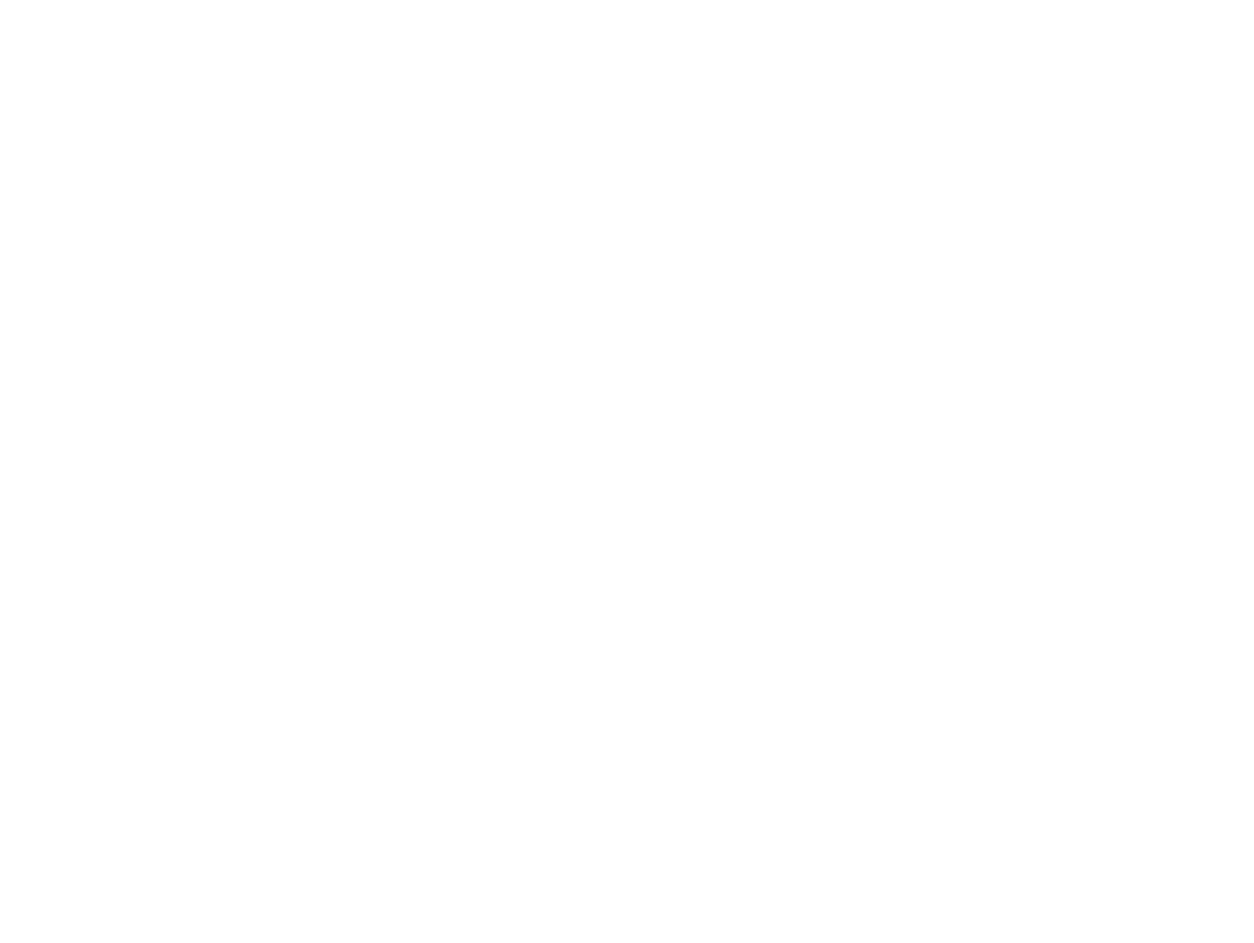
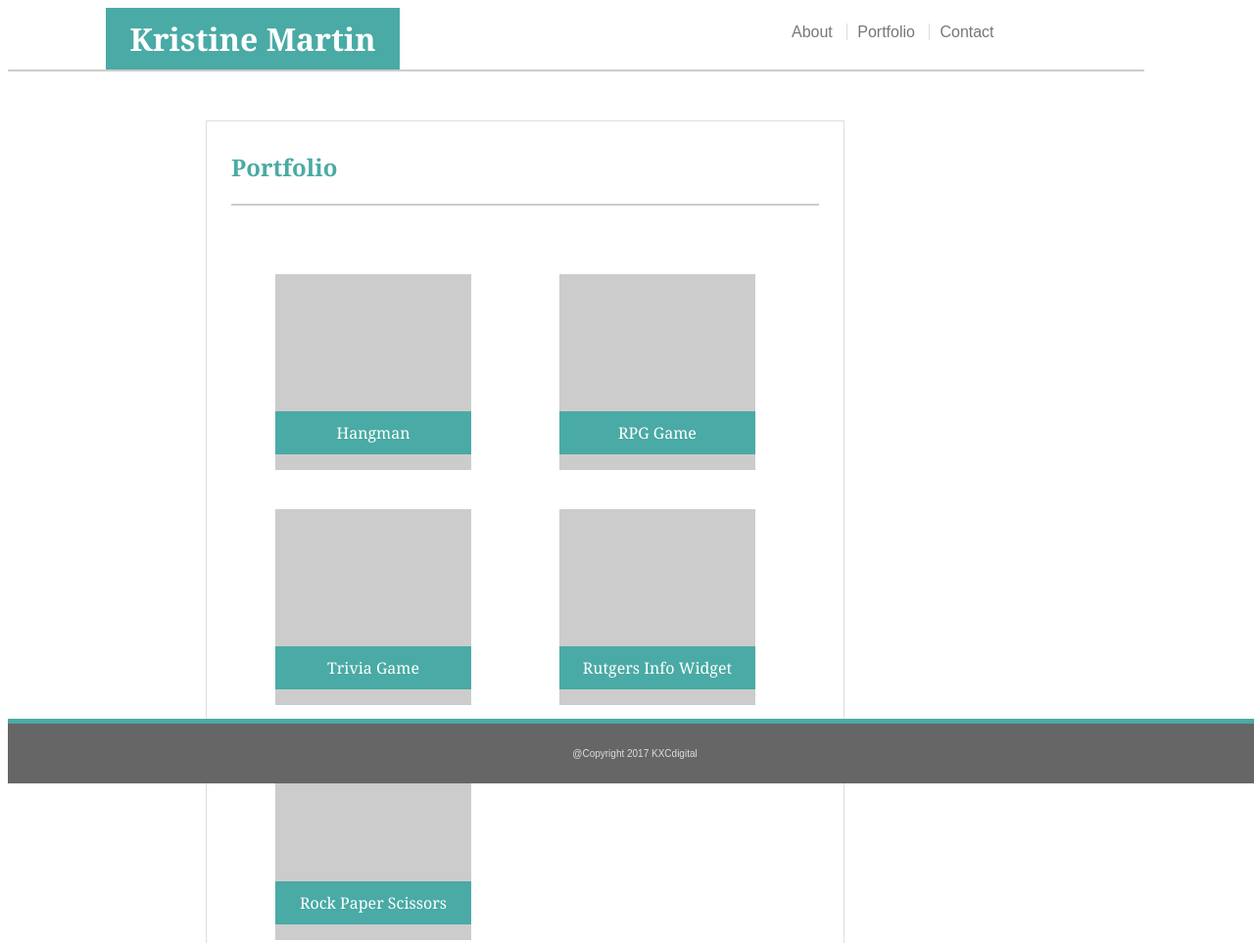
Before and after one commit to krisxcrash/Basic-Portfolio, a plain HTML site: page portfolio.html in a window 1280 px wide. Shown: the top 963 px of the page at 98% size. Before the commit the page ends 800 px from the top, so only its background shows below. Drawn offline with Linux system fonts and the light colour scheme.

Commit message:
updated portfolio page

```diff
--- a/assets/css/style.css
+++ b/assets/css/style.css
@@ -6,7 +6,7 @@ body {
 	font-family: 'Arial', 'Helvetica Neue', Helvetica, sans-serif;
 }
 
-h1, h2, h3 {
+h1, h2, h3, h4 {
 	font-family: 'Georgia', Times, Times New Roman, serif;
 	padding: 10px 0;
 	margin: 0;
@@ -18,26 +18,6 @@ h2, h3 {
 
 div {
 	background: #ffffff;
-}
-
-input {
-	color: #cccccc;
-	width: 100%;
-	line-height: 180%;
-}
-
-#message {
-	height: 200px;
-	margin-bottom: 25px;
-}
-
-#submit {
-	font-size: 1em;
-	width: 20%;
-	background: #4aaaa5;
-	color: #ffffff;
-	border: 1px solid #cccccc;
-	padding: 5px;
 }
 
 .container {
@@ -91,6 +71,7 @@ input {
 	padding-bottom: 25px;
 }
 
+#portfolio,
 #contact,
 #about {
 	padding: 25px;
@@ -134,6 +115,83 @@ input {
 	display: inline;
 }
 
+
+/* CONTACT PAGE */
+
+input {
+	color: #cccccc;
+	width: 100%;
+	line-height: 180%;
+}
+
+
+#message {
+	height: 200px;
+	margin-bottom: 25px;
+}
+
+#submit {
+	font-size: 1em;
+	width: 20%;
+	background: #4aaaa5;
+	color: #ffffff;
+	border: 1px solid #cccccc;
+	padding: 5px;
+}
+
+/* PORTFOLIO PAGE */
+
+.portfolioTitle {
+	text-align: center;
+	color: #ffffff;
+	background-color: #4aaaa5;
+	margin-top: 70%;
+	padding:5% 0;
+}
+
+#p1,
+#p2,
+#p3,
+#p4,
+#p5 {
+	width: 200px;
+	height: 200px;
+	float: left;
+	margin: 20px 45px;
+}
+
+#p1 a,
+#p2 a,
+#p3 a,
+#p4 a,
+#p5 a {
+	text-decoration: none;
+	color: #ffffff;
+	font-weight: normal;
+}
+
+#p1 {
+	background-image: url("../images/300x300.png");
+}
+
+#p2 {
+	background-image: url("../images/300x300.png");
+}
+
+#p3 {
+	background-image: url("../images/300x300.png");
+}
+
+#p4 {
+	background-image: url("../images/300x300.png");
+}
+
+#p5 {
+	background-image: url("../images/300x300.png");
+}
+
+/* FOOTER */
+
 footer {
 	font-size: 10px;
 	text-align: center;
--- a/portfolio.html
+++ b/portfolio.html
@@ -0,0 +1,75 @@
+<!DOCTYPE html>
+<html lang="en-us">
+
+<head>
+<meta charset="UTF-8">
+
+<title>Kristine Martin</title>
+
+<link rel="stylesheet" type="text/css" href="assets/css/style.css">
+
+</head>
+
+<body>
+	<div id="header">
+	<div id="name">
+		<h1 id="heading">Kristine Martin</h1>
+	</div>
+
+	<div id="navbar">
+		<ul>
+			<li>About</li>
+			<li class="border">Portfolio</li>
+			<li class="border">Contact</li>
+		</ul>
+	</div>
+	</div>
+<div class="container">
+	<div id="content">
+	<h2 class="title">Portfolio</h2>
+
+
+<!-- PORTFOLIO SECTION -->
+
+<section id="portfolio">
+
+	<div id="p1" class="pics"><h4 class="portfolioTitle"><a href="#">Hangman</a></h4></div>
+
+	<div id="p2" class="pics"><h4 class="portfolioTitle"><a href="#">RPG Game</a></h4></div>
+
+	<div id="p3" class="pics"><h4 class="portfolioTitle"><a href="#">Trivia Game</a></h4></div>
+
+	<div id="p4" class="pics"><h4 class="portfolioTitle"><a href="#">Rutgers Info Widget</a></h4></div>
+
+	<div id="p5" class="pics"><h4 class="portfolioTitle"><a href="#">Rock Paper Scissors</a></h4></div>
+
+
+	</section>
+
+<!-- Social Media -->
+
+<section id="connectsect">
+	<div id="connect">
+		<h3 class="title">Connect with Me</h3>
+			<a href="https://github.com/krisxcrash">
+				<img class="social" src="assets/images/github.png" alt="github" />
+			</a>
+
+			<a href="https://www.linkedin.com/in/kristinenicolemartin/">
+				<img class="social" src="assets/images/linkedin.png" alt="linkedin" />
+			</a>
+			<a href="https://stackoverflow.com/users/7859428/k-martin?tab=profile">
+				<img class="social" src= "assets/images/stackoverflow.png" alt="linkedin" />
+			</a>
+
+	</div>
+
+	</section>
+	</div>
+
+</div>
+	<footer class="footer">
+			@Copyright 2017 KXCdigital
+
+	</footer>
+</body>
```
Also changed, not shown: contact.html (+2 -0 lines), index.html (+2 -0 lines).
